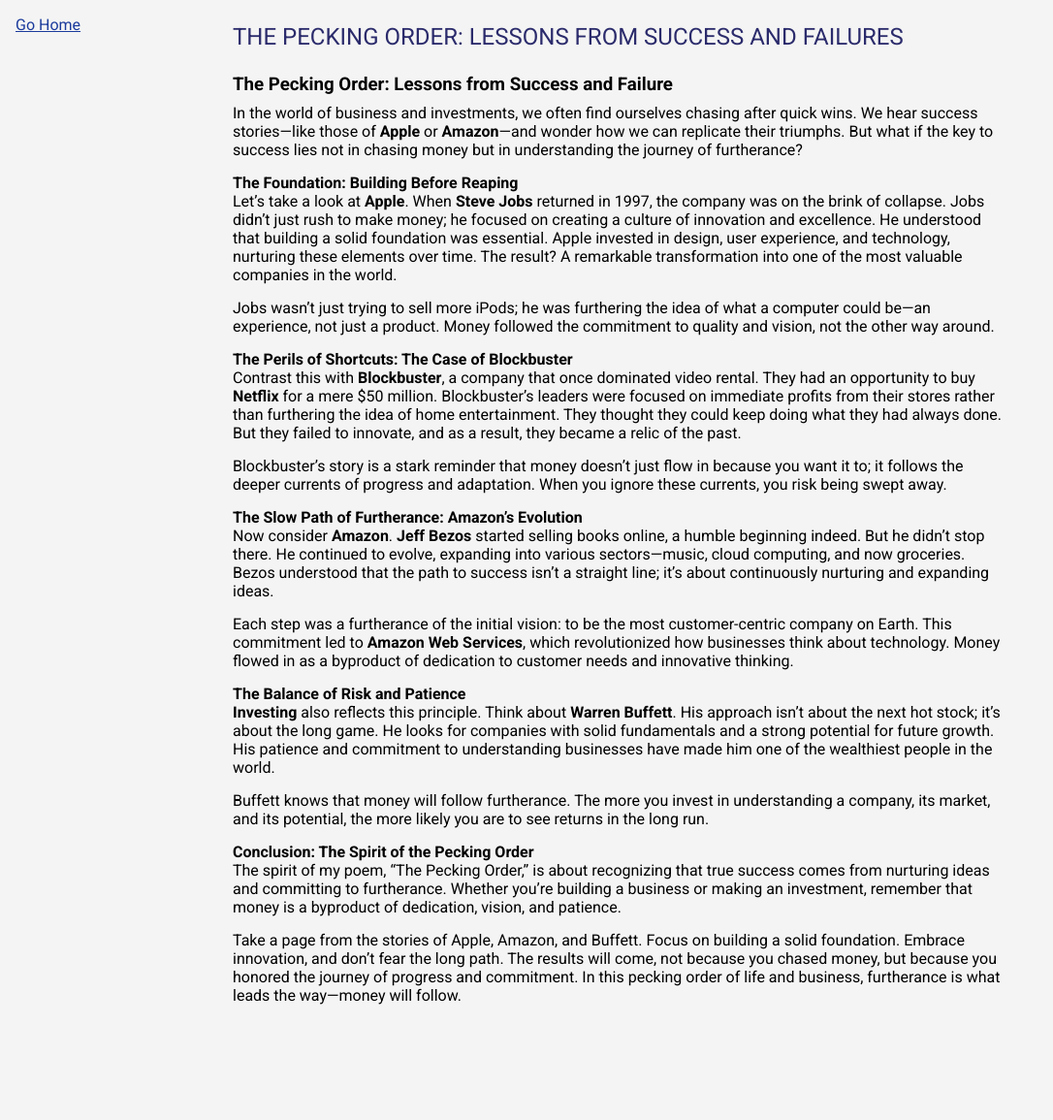
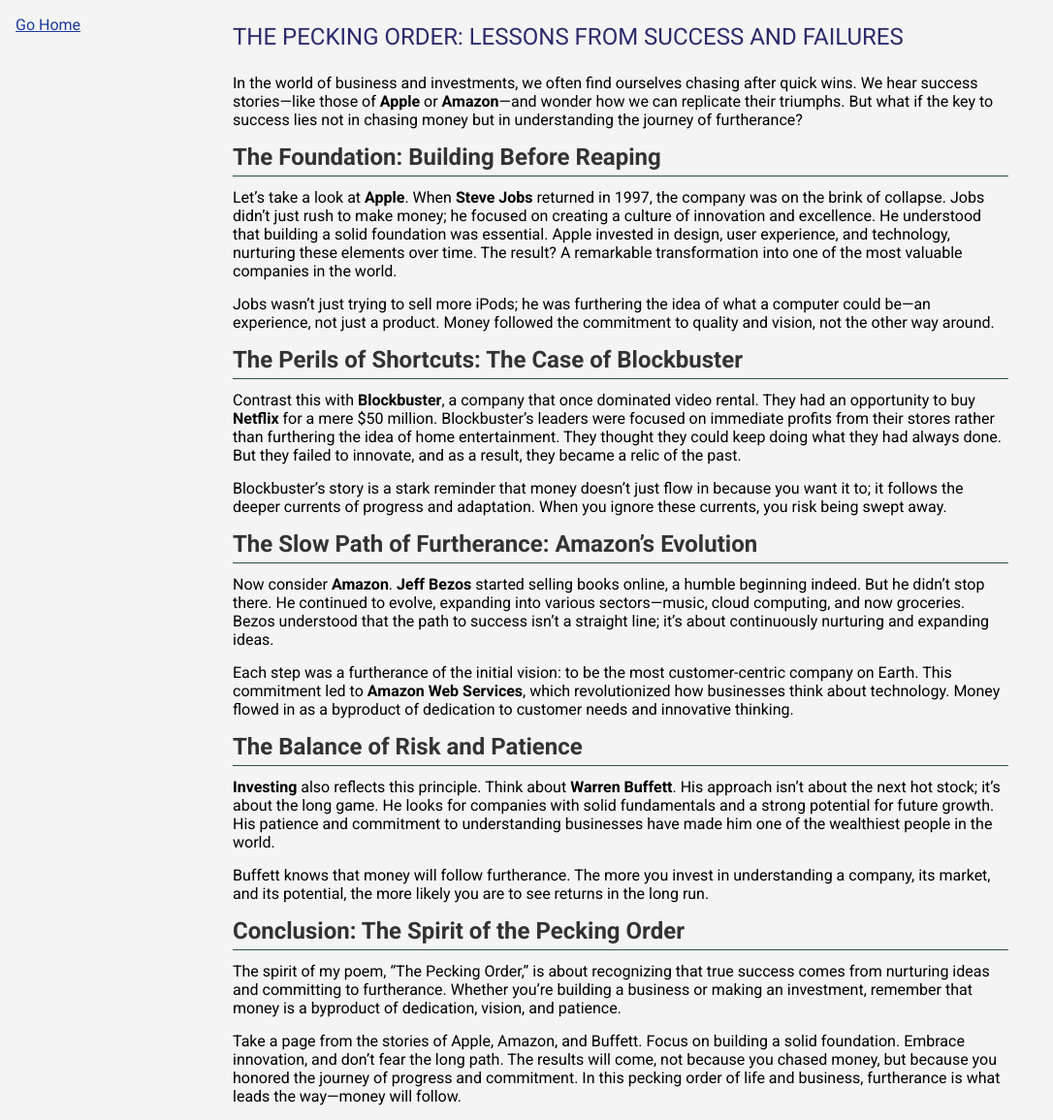
Before and after one commit to andfurtherance/andfurtherance.github.io, a Jekyll site: the page built from _posts/2024-09-23-the-pecking-order-lessons-from-success-and-failures.md, in a window 1280 px wide. Shown: the whole page at 97% size, without its empty margins (0-1086 px from the left). Built offline with Jekyll 4.4.1, drawn with Linux system fonts in a browser that asks for light colours; before the commit the page ends 1051 px from its top, so only the background shows below that.

Commit message:
Update 2024-09-23-the-pecking-order-lessons-from-success-and-failures.md

```diff
--- a/_posts/2024-09-23-the-pecking-order-lessons-from-success-and-failures.md
+++ b/_posts/2024-09-23-the-pecking-order-lessons-from-success-and-failures.md
@@ -6,35 +6,33 @@ date: 2024-09-23
 categories: exploration
 ---
 
-### The Pecking Order: Lessons from Success and Failure
-
 In the world of business and investments, we often find ourselves chasing after quick wins. We hear success stories—like those of **Apple** or **Amazon**—and wonder how we can replicate their triumphs. But what if the key to success lies not in chasing money but in understanding the journey of furtherance?
 
-#### The Foundation: Building Before Reaping
+## The Foundation: Building Before Reaping
 
 Let’s take a look at **Apple**. When **Steve Jobs** returned in 1997, the company was on the brink of collapse. Jobs didn’t just rush to make money; he focused on creating a culture of innovation and excellence. He understood that building a solid foundation was essential. Apple invested in design, user experience, and technology, nurturing these elements over time. The result? A remarkable transformation into one of the most valuable companies in the world.
 
 Jobs wasn’t just trying to sell more iPods; he was furthering the idea of what a computer could be—an experience, not just a product. Money followed the commitment to quality and vision, not the other way around.
 
-#### The Perils of Shortcuts: The Case of Blockbuster
+## The Perils of Shortcuts: The Case of Blockbuster
 
 Contrast this with **Blockbuster**, a company that once dominated video rental. They had an opportunity to buy **Netflix** for a mere $50 million. Blockbuster’s leaders were focused on immediate profits from their stores rather than furthering the idea of home entertainment. They thought they could keep doing what they had always done. But they failed to innovate, and as a result, they became a relic of the past.
 
 Blockbuster's story is a stark reminder that money doesn’t just flow in because you want it to; it follows the deeper currents of progress and adaptation. When you ignore these currents, you risk being swept away.
 
-#### The Slow Path of Furtherance: Amazon’s Evolution
+## The Slow Path of Furtherance: Amazon’s Evolution
 
 Now consider **Amazon**. **Jeff Bezos** started selling books online, a humble beginning indeed. But he didn’t stop there. He continued to evolve, expanding into various sectors—music, cloud computing, and now groceries. Bezos understood that the path to success isn’t a straight line; it’s about continuously nurturing and expanding ideas.
 
 Each step was a furtherance of the initial vision: to be the most customer-centric company on Earth. This commitment led to **Amazon Web Services**, which revolutionized how businesses think about technology. Money flowed in as a byproduct of dedication to customer needs and innovative thinking.
 
-#### The Balance of Risk and Patience
+## The Balance of Risk and Patience
 
 **Investing** also reflects this principle. Think about **Warren Buffett**. His approach isn’t about the next hot stock; it’s about the long game. He looks for companies with solid fundamentals and a strong potential for future growth. His patience and commitment to understanding businesses have made him one of the wealthiest people in the world.
 
 Buffett knows that money will follow furtherance. The more you invest in understanding a company, its market, and its potential, the more likely you are to see returns in the long run.
 
-#### Conclusion: The Spirit of the Pecking Order
+## Conclusion: The Spirit of the Pecking Order
 
 The spirit of my poem, "The Pecking Order," is about recognizing that true success comes from nurturing ideas and committing to furtherance. Whether you’re building a business or making an investment, remember that money is a byproduct of dedication, vision, and patience.
 
```
